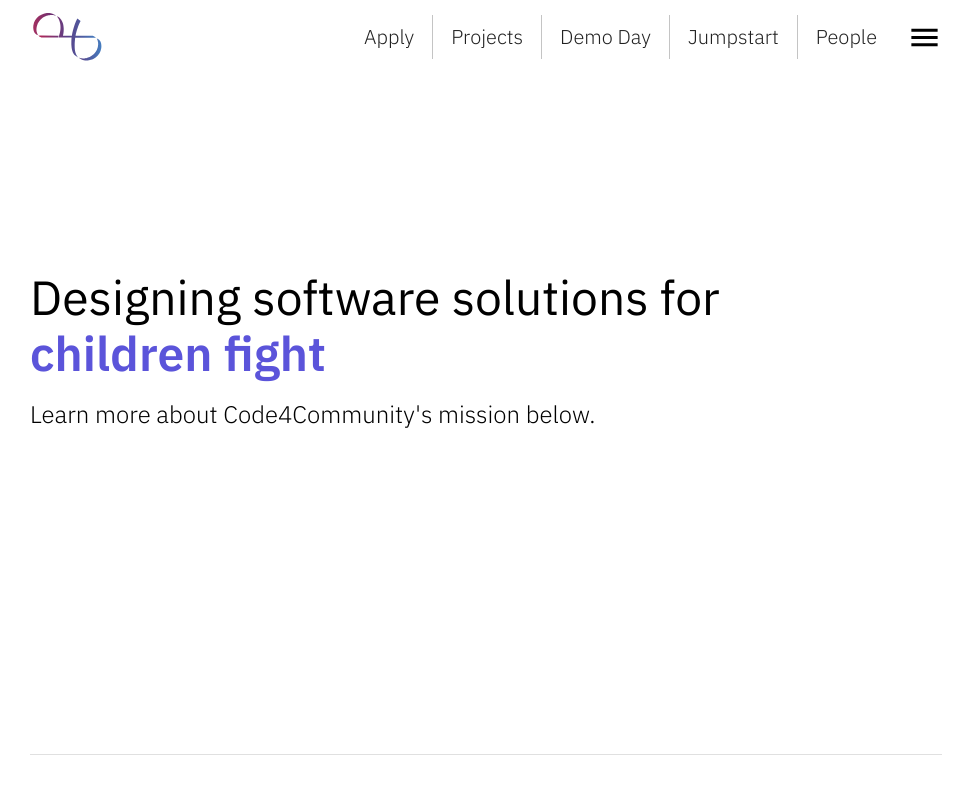
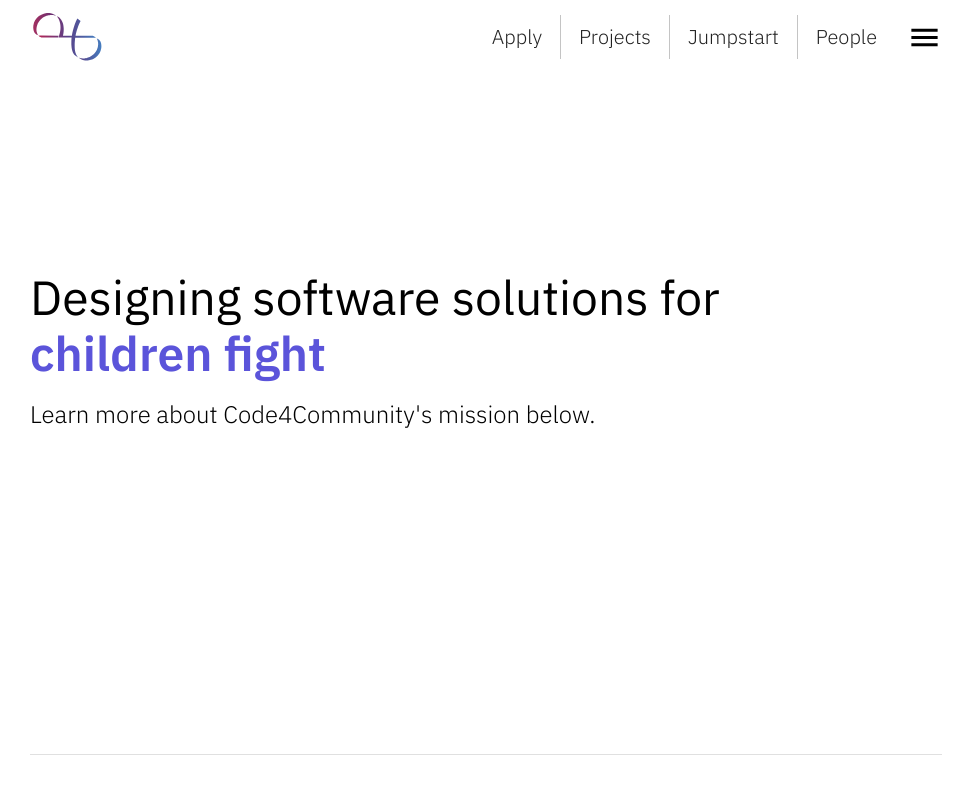
Before and after one commit to Code-4-Community/c4cneu.com, a React (Create React App) app: page / in a window 1280 px wide. Shown: the top 800 px of the page, without its empty margins (154-1123 px from the left). Built offline with nearby package versions, Linux system fonts and the light colour scheme.

Commit message:
Removed links to demo day page

```diff
--- a/src/App.tsx
+++ b/src/App.tsx
@@ -11,7 +11,6 @@ import ApplyBrandDesigner from './pages/apply/brand-designer/ApplyBrandDesigner'
 import Projects from './pages/projects/Projects';
 import Jumpstart from './pages/jumpstart/Jumpstart';
 import Events from './pages/events/Events';
-import DemoDay from './pages/demoday/DemoDay';
 import People from './pages/people/People';
 import FAQ from './pages/faq/FAQ';
 import ResumeBook from './pages/resumeBook/ResumeBook';
@@ -57,7 +56,6 @@ const App: React.FC = () => {
             <Route path="/projects" exact component={Projects} />
             <Route path="/jumpstart" exact component={Jumpstart} />
             <Route path="/events" exact component={Events} />
-            <Route path="/demoday" exact component={DemoDay} />
             <Route path="/people" exact component={People} />
             <Route path="/faq" exact component={FAQ} />
             <Route path="/resume-book" exact component={ResumeBook} />
--- a/src/components/NavBar.tsx
+++ b/src/components/NavBar.tsx
@@ -106,11 +106,6 @@ const NavBar: React.FC = () => {
                     Projects
                   </Typography>
                 </Button>
-                <Button component={Link} to="/demoday">
-                  <Typography variant="h6" className={classes.navlink}>
-                    Demo Day
-                  </Typography>
-                </Button>
                 <Button component={Link} to="/jumpstart">
                   <Typography variant="h6" className={classes.navlink}>
                     Jumpstart
@@ -148,9 +143,6 @@ const NavBar: React.FC = () => {
               <MenuItem onClick={handleClose} component={Link} to="/projects">
                 <Typography variant="body1">Projects</Typography>
               </MenuItem>
-              <MenuItem onClick={handleClose} component={Link} to="/demoday">
-                <Typography variant="body1"> Demo Day</Typography>
-              </MenuItem>
               <MenuItem onClick={handleClose} component={Link} to="/events">
                 <Typography variant="body1">Events</Typography>
               </MenuItem>
```
